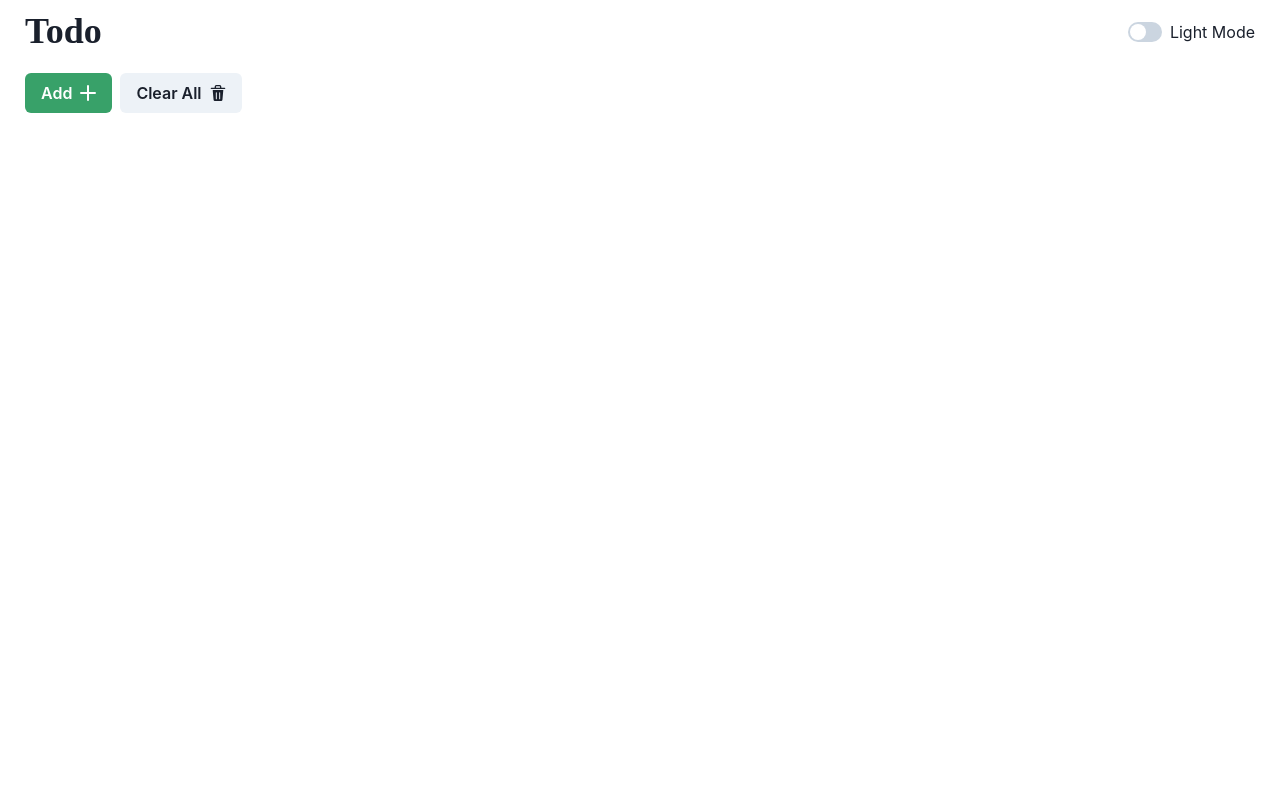
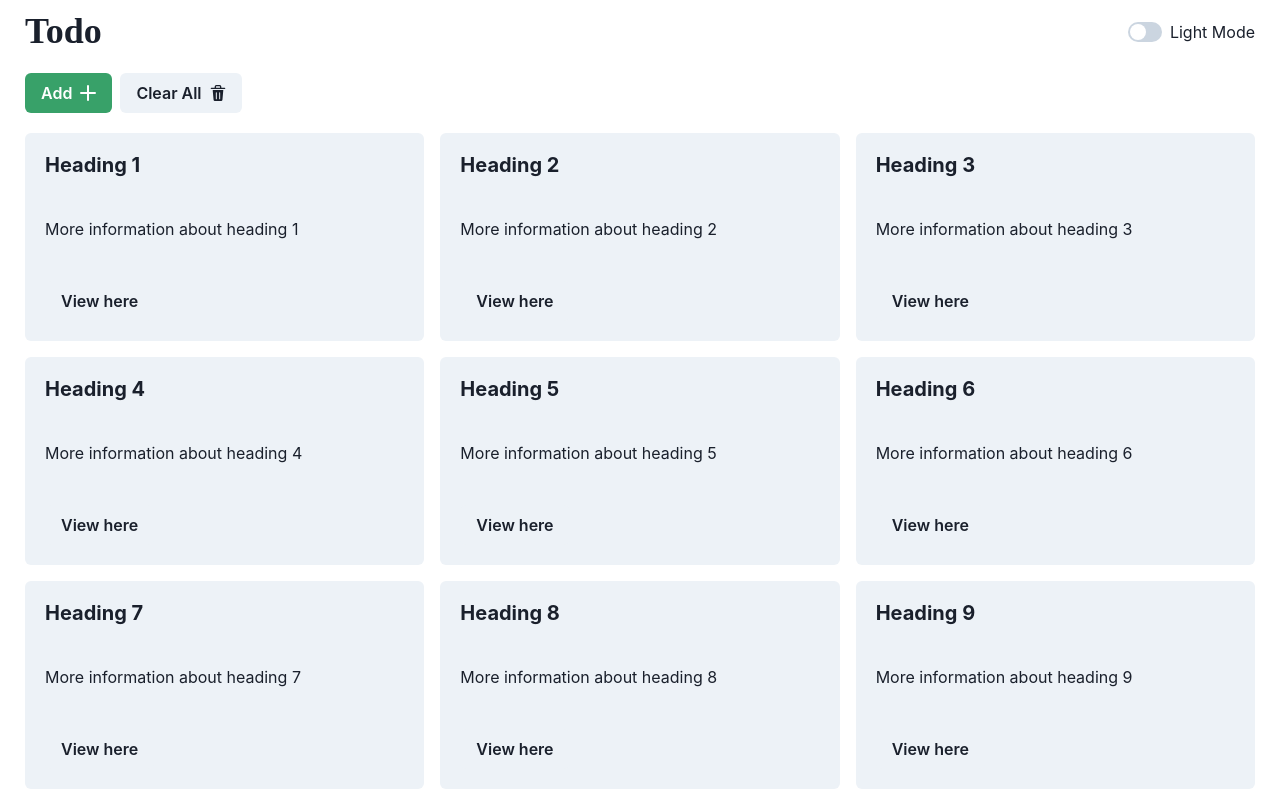
Before and after one commit to theblank309/Todo-App, a React (Vite) app: page / in a window 1280 px wide. Built offline with nearby package versions, Linux system fonts and the light colour scheme.

Commit message:
Added todocard component

```diff
--- a/src/App.tsx
+++ b/src/App.tsx
@@ -2,6 +2,7 @@ import { Grid, GridItem } from "@chakra-ui/react";
 import NavBar from "./components/NavBar";
 import UtilityBar from "./components/UtilityBar";
 import "./App.css";
+import TodoCard from "./components/TodoCard";
 
 function App() {
   return (
@@ -17,6 +18,7 @@ function App() {
         </GridItem>
         <GridItem area="main">
           <UtilityBar />
+          <TodoCard />
         </GridItem>
       </Grid>
     </>
--- /dev/null
+++ b/src/components/TodoCard.tsx
@@ -0,0 +1,43 @@
+import {
+  Button,
+  Card,
+  CardBody,
+  CardFooter,
+  CardHeader,
+  Heading,
+  SimpleGrid,
+  Text,
+} from "@chakra-ui/react";
+
+function TodoCard() {
+  const tests = [1, 2, 3, 4, 5, 6, 7, 8, 9];
+
+  const createCard = (num: number) => {
+    console.log("Created");
+    return (
+      <Card key={num} variant="filled">
+        <CardHeader>
+          <Heading size="md"> Heading {num} </Heading>
+        </CardHeader>
+        <CardBody>
+          <Text>More information about heading {num}</Text>
+        </CardBody>
+        <CardFooter>
+          <Button>View here</Button>
+        </CardFooter>
+      </Card>
+    );
+  };
+
+  return (
+    <SimpleGrid
+      spacing={4}
+      templateColumns="repeat(auto-fill, minmax(300px, 1fr))"
+      paddingTop="10px"
+    >
+      {tests.map(createCard)}
+    </SimpleGrid>
+  );
+}
+
+export default TodoCard;
```
